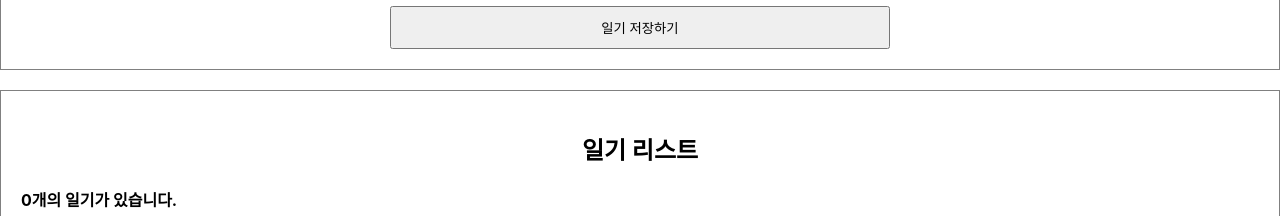
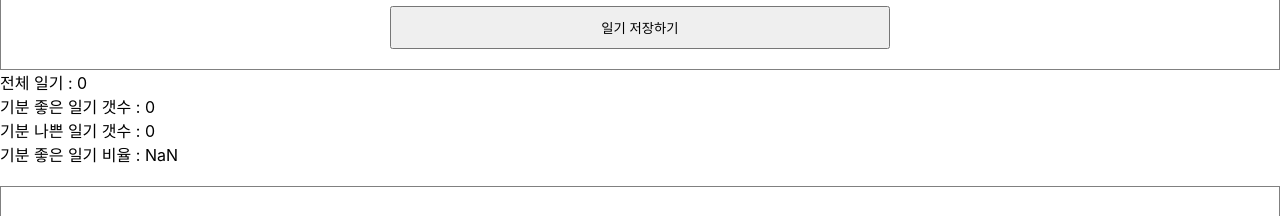
Before and after one commit to na-yujin/simpleDiary, a React (Create React App) app: page / in a window 1280 px wide. Shown: the part 404-620 px from the top of the page. Built offline with nearby package versions, Linux system fonts and the light colour scheme; no server answers; the HTML template or start-up script is replaced by a standard one.

Commit message:
Feat : 최적화01 - useMemo

```diff
--- a/src/App.js
+++ b/src/App.js
@@ -1,7 +1,7 @@
 import './App.css';
 import DiaryEditor from "./DiaryEditor";
 import DiaryList from "./DiaryList";
-import {useEffect, useRef, useState} from "react";
+import {useMemo, useEffect, useRef, useState} from "react";
 // import Lifecycle from "./Lifecycle";
 
 // https://jsonplaceholder.typicode.com/comments
@@ -60,10 +60,26 @@
     )
   }
 
+  const getDiaryAnalysis = useMemo(
+    () => {
+    console.log("일기 분석 시작")
+
+    const goodCount = data.filter((it) => it.emotion >=3).length
+    const badCount = data.length - goodCount
+    const goodRatio = (goodCount / data.length) * 100
+    return {goodCount, badCount, goodRatio}
+  }, [data.length])
+
+  const {goodCount, badCount, goodRatio} = getDiaryAnalysis;
+
   return (
     <div className="App">
       {/*<Lifecycle />*/}
       <DiaryEditor onCreate={onCreate} />
+      <div>전체 일기 : {data.length}</div>
+      <div>기분 좋은 일기 갯수 : {goodCount}</div>
+      <div>기분 나쁜 일기 갯수 : {badCount}</div>
+      <div>기분 좋은 일기 비율 : {goodRatio}</div>
       {/*<DiaryList diaryList={dummyList} />*/}
       <DiaryList onEdit={onEdit} onRemove={onRemove} diaryList={data} />
     </div>
```
